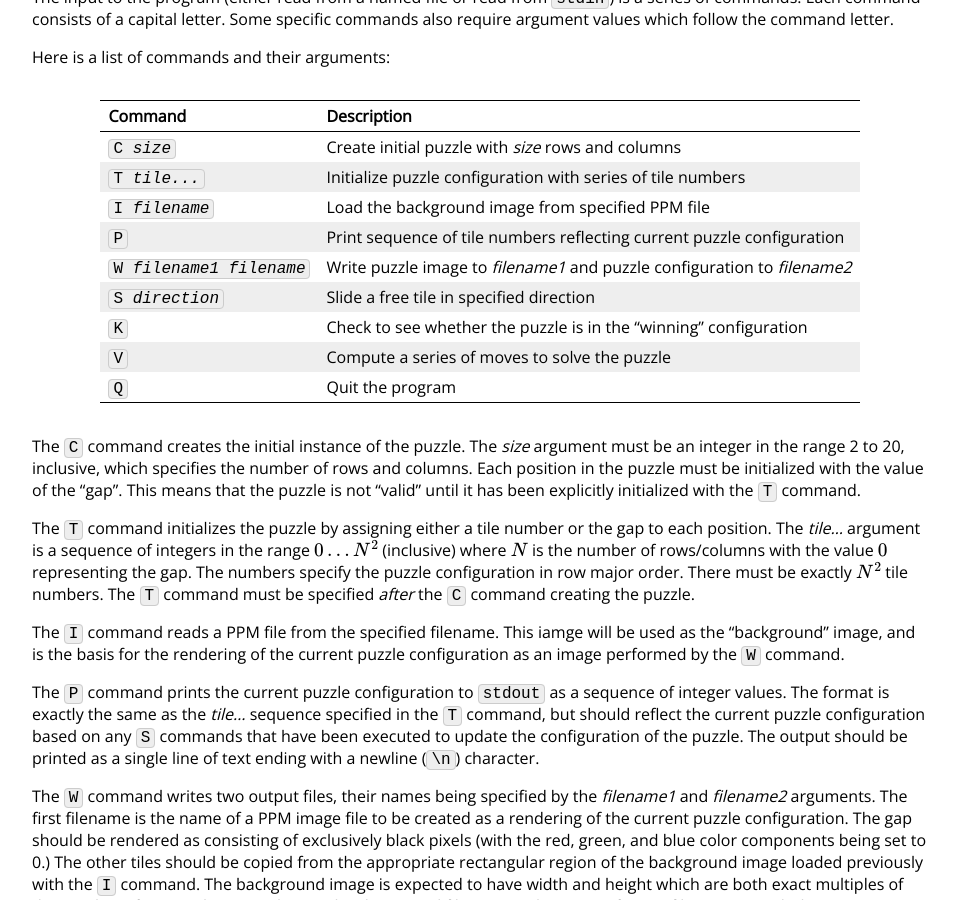
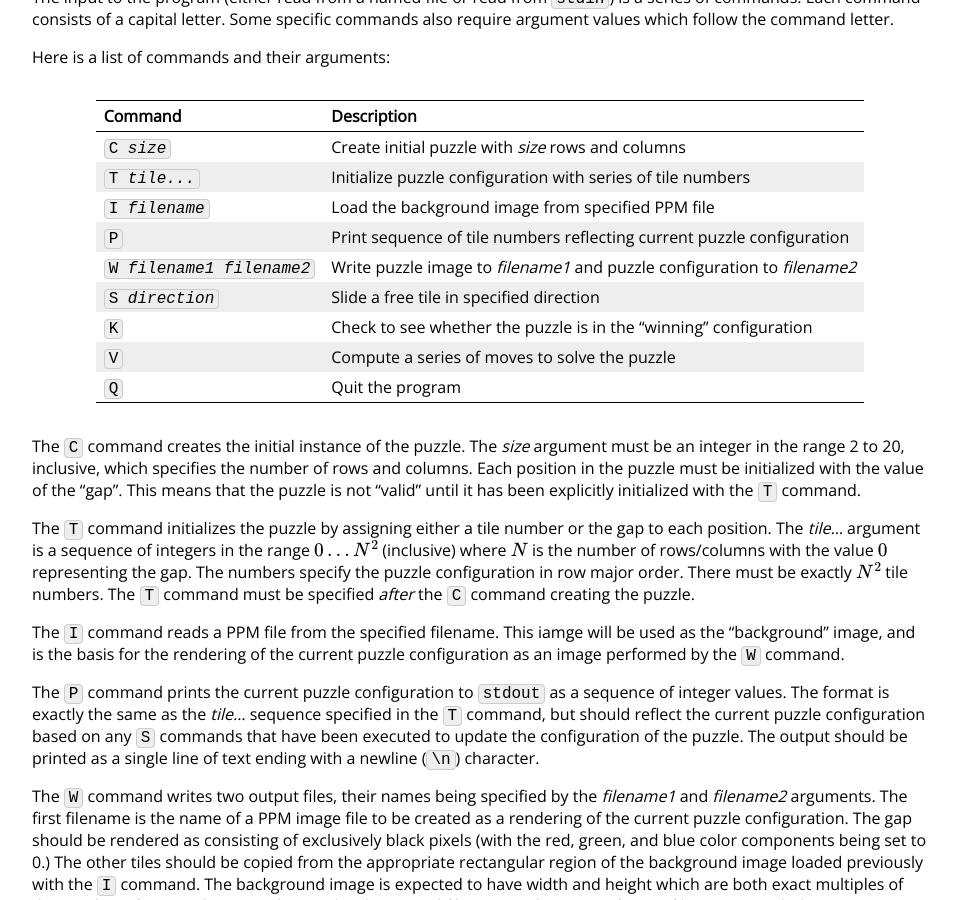
Before and after one commit to vivek-booshan/cs220-sp23, a Jekyll site: the page built from assign/midterm.md, in a window 1280 px wide and 900 px high, scrolled down 4989 px. Shown: the whole window, without its empty margins (160-1117 px from the left). Built offline with Jekyll 4.4.1, drawn with Linux system fonts in a browser that asks for light colours; some web fonts are replaced; formulas are drawn with MathJax 3.

Commit message:
fix typo

```diff
--- a/assign/midterm.md
+++ b/assign/midterm.md
@@ -292,7 +292,7 @@ Command | Description
 <code class='highlighter-rouge'>T <i>tile...</i></code> | Initialize puzzle configuration with series of tile numbers
 <code class='highlighter-rouge'>I <i>filename</i></code> | Load the background image from specified PPM file
 <code class='highlighter-rouge'>P</code> | Print sequence of tile numbers reflecting current puzzle configuration
-<code class='highlighter-rouge'>W <i>filename1</i> <i>filename</i></code> | Write puzzle image to <i>filename1</i> and puzzle configuration to <i>filename2</i>
+<code class='highlighter-rouge'>W <i>filename1</i> <i>filename2</i></code> | Write puzzle image to <i>filename1</i> and puzzle configuration to <i>filename2</i>
 <code class='highlighter-rouge'>S <i>direction</i></code> | Slide a free tile in specified direction
 <code class='highlighter-rouge'>K</code> | Check to see whether the puzzle is in the "winning" configuration
 <code class='highlighter-rouge'>V</code> | Compute a series of moves to solve the puzzle
```
